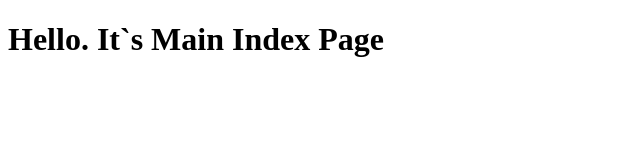
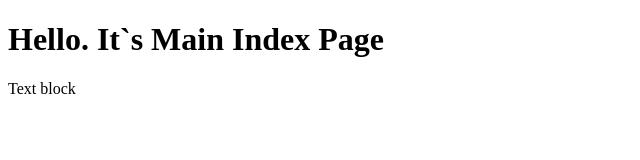
Before and after one commit to visotnik/gitflow-example, a plain HTML site: page index.html in a window 1280 px wide. Shown: the full height of the page, 0-640 px from the left. Drawn offline with Linux system fonts and the light colour scheme.

Commit message:
commit text block

```diff
--- a/index.html
+++ b/index.html
@@ -9,5 +9,6 @@
 </head>
 <body>
 <h1>Hello. It`s Main Index Page</h1>
+<div>Text block</div>
 </body>
 </html>
```
